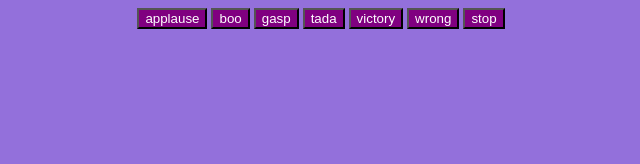
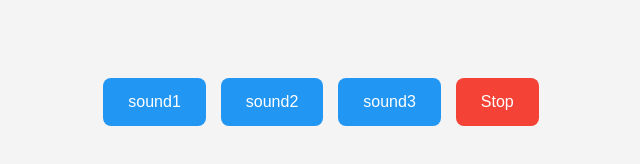
Before and after one commit to acciojob/Soundbar-Anurag-Bachheti, a website: page main.html in a window 1280 px wide. Shown: the whole page, without its empty margins (319-959 px from the left). Drawn offline with Linux system fonts and the light colour scheme.

Commit message:
created a submission

```diff
--- a/main.html
+++ b/main.html
@@ -8,13 +8,6 @@
 
 <body>
 	<section id="buttons">
-		<button class="btn">applause</button>
-		<button class="btn">boo</button>
-		<button class="btn">gasp</button>
-		<button class="btn">tada</button>
-		<button class="btn">victory</button>
-		<button class="btn">wrong</button>
-		<button class="stop">stop</button>
 	</section>
     <script type="text/javascript" src="./script.js">
 </script>
--- a/script.js
+++ b/script.js
@@ -1,7 +1,32 @@
-let buttons = document.getElementById("btn");
+const sounds = ['sound1', 'sound2', 'sound3'];
 
-buttons.addEventListener("click", audioVideo());
+const buttonsDiv = document.getElementById('buttons');
 
-audioVideo(){
-	console.log(`audio,video`)
+sounds.forEach(sound => {
+  const btn = document.createElement('button');
+  btn.classList.add('btn');
+  btn.innerText = sound;
+  btn.addEventListener('click', () => playSound(sound));
+  buttonsDiv.appendChild(btn);
+});
+
+// Create stop button
+const stopBtn = document.createElement('button');
+stopBtn.classList.add('stop');
+stopBtn.innerText = 'Stop';
+stopBtn.addEventListener('click', stopSounds);
+buttonsDiv.appendChild(stopBtn);
+
+function playSound(){
+	stopSound();
+	const audio = new Audio(`sounds/${name}.mp3`);
+	audio.play();
+	window.currentAudi = audio;
 }
+
+function stopSounds() {
+  if (window.currentAudio) {
+    window.currentAudio.pause();
+    window.currentAudio.currentTime = 0;
+  }
+}
--- a/styles.css
+++ b/styles.css
@@ -1,10 +1,37 @@
-*{
-	background-color: mediumpurple;
-	text-align: center;
-	vertical-align: center;
+body {
+  font-family: Arial, sans-serif;
+  background-color: #f4f4f4;
+  text-align: center;
+  padding: 40px;
+}
 
+#buttons {
+  display: flex;
+  justify-content: center;
+  flex-wrap: wrap;
+  gap: 15px;
+  margin-top: 30px;
 }
-.btn, .stop{
-	background-color: purple;
-	color:white;
+
+.btn, .stop {
+  padding: 15px 25px;
+  border: none;
+  border-radius: 8px;
+  font-size: 16px;
+  cursor: pointer;
+  background-color: #2196f3;
+  color: white;
+  transition: background-color 0.3s ease;
 }
+
+.btn:hover {
+  background-color: #1976d2;
+}
+
+.stop {
+  background-color: #f44336;
+}
+
+.stop:hover {
+  background-color: #c62828;
+}
```
